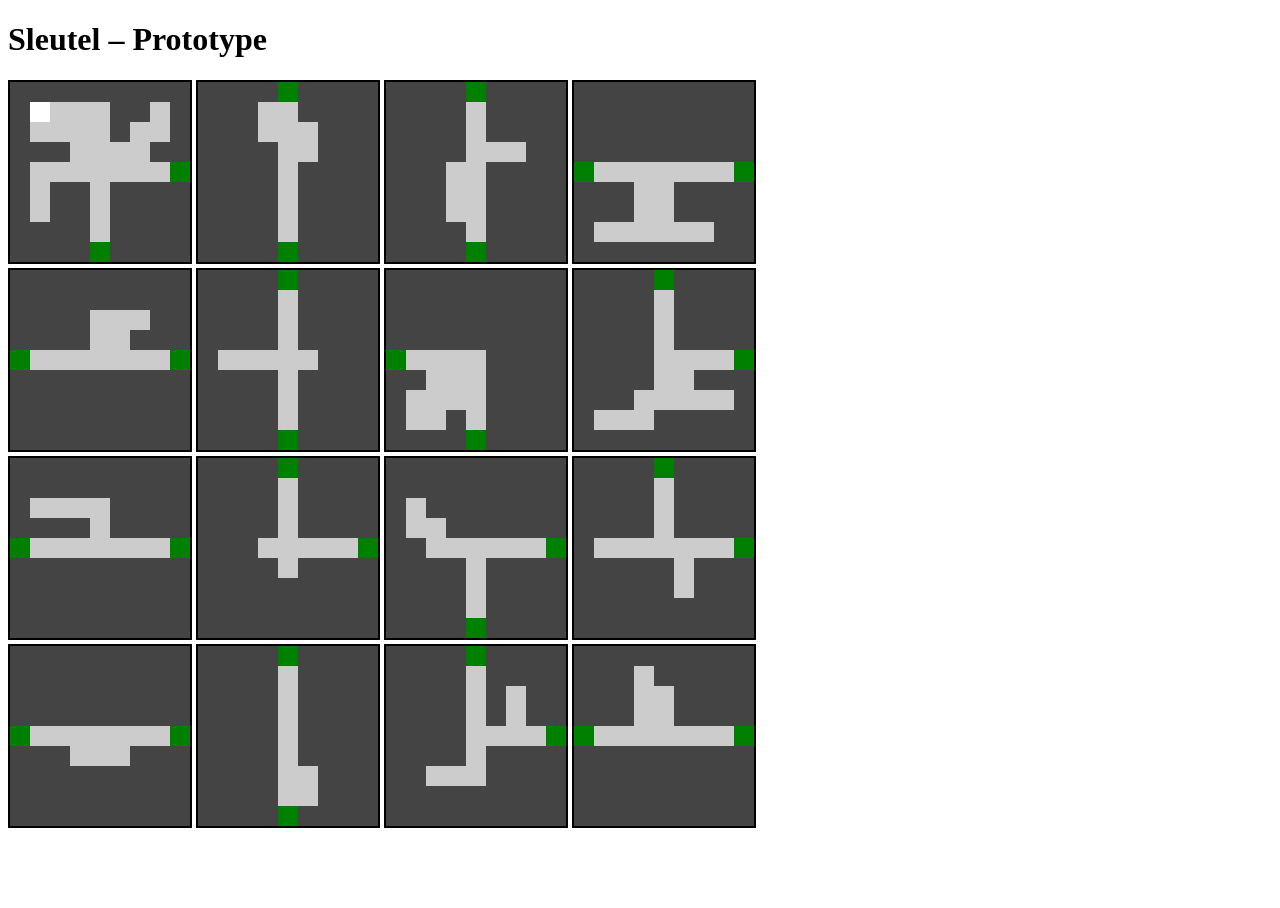
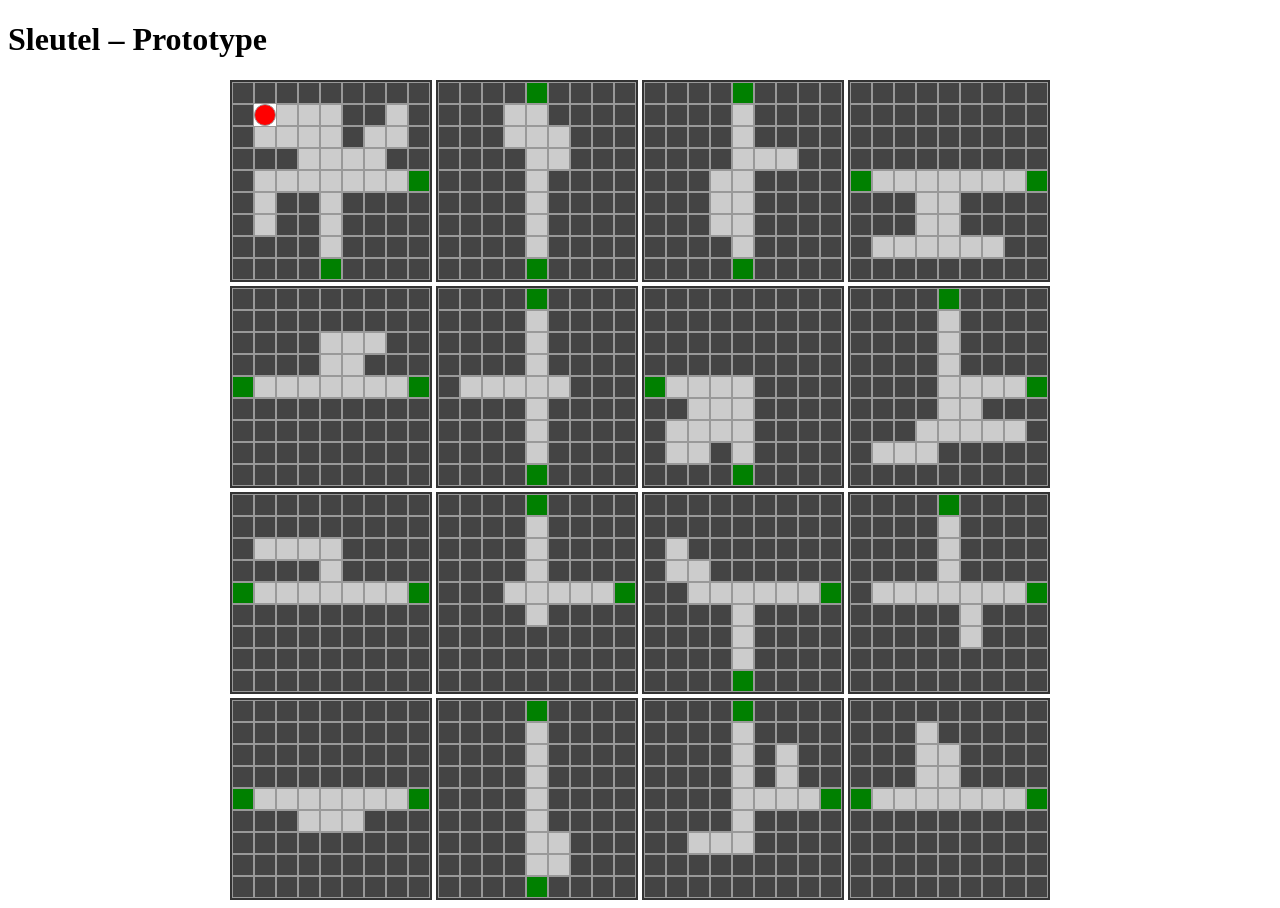
Before and after one commit to RobinS55/Sleutel, a React (Vite) app: page / in a window 1280 px wide. Before the commit the page ends 836 px from the top, so only its background shows below. Built offline with nearby package versions, Linux system fonts and the light colour scheme.

Commit message:
Update Board.css

```diff
--- a/src/Board.css
+++ b/src/Board.css
@@ -2,6 +2,7 @@
   display: flex;
   flex-direction: column;
   gap: 4px;
+  align-items: center;
 }
 
 .board-row {
@@ -12,7 +13,7 @@
 .room {
   display: flex;
   flex-direction: column;
-  border: 2px solid black;
+  border: 2px solid #333;
 }
 
 .room-row {
@@ -22,20 +23,26 @@
 .cell {
   width: 20px;
   height: 20px;
+  border: 1px solid #999;
 }
 
-.cell.wall {
+.wall {
   background-color: #444;
 }
 
-.cell.path {
+.path {
   background-color: #ccc;
 }
 
-.cell.exit {
+.exit {
   background-color: green;
 }
 
-.cell.start {
+.start {
   background-color: blue;
 }
+
+.player {
+  background-color: red;
+  border-radius: 50%; /* speler zichtbaar als rondje */
+}
```
